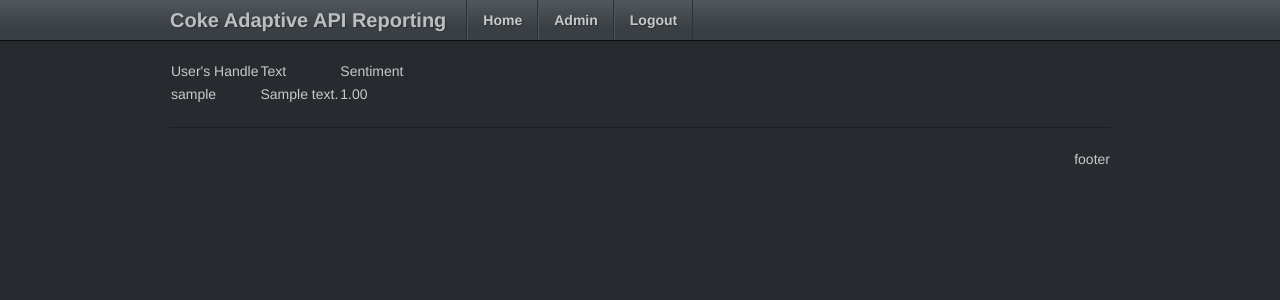
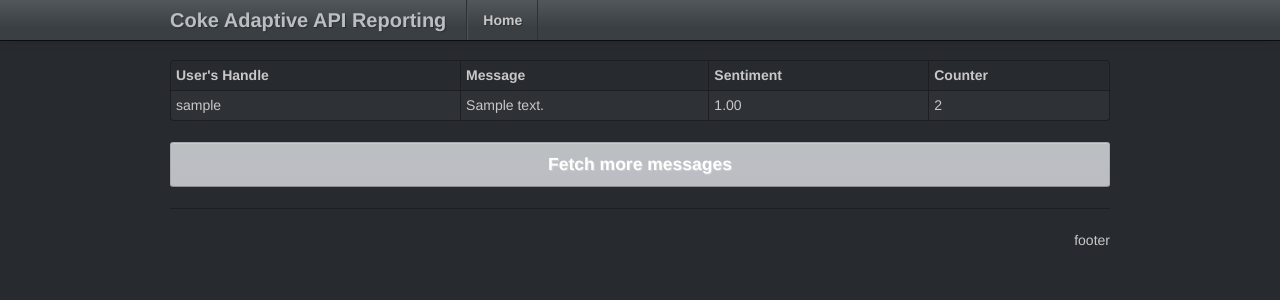
Before and after one commit to julzhk/adaptive_api, a Django app: page /coke_list/ in a window 1280 px wide. Shown: the top 300 px of the page. Run offline with Django 3.2, Linux system fonts and the light colour scheme; tables that the repository leaves empty hold one stand-in row (values such as "Sample post"); a database or web service that is not in the repository returns one stand-in record (values such as "Sample title"); data that the repository does not hold is empty; parts of the project's set-up code (start-up, migrations or seed data) failed here and were passed over; some libraries are stand-ins or nearby versions.

Commit message:
create the home page & rename the listings page

```diff
--- a/adaptive/urls.py
+++ b/adaptive/urls.py
@@ -1,7 +1,6 @@
 from django.conf import settings
 from django.conf.urls import patterns, include, url
-from message_api.views import index
-# Uncomment the next two lines to enable the admin:
+from message_api.views import index, coke_list
 from django.contrib import admin
 admin.autodiscover()
 
@@ -15,9 +14,9 @@ urlpatterns = patterns('',
 
     # Uncomment the next line to enable the admin:
     url(r'^admin/', include(admin.site.urls)),
+    url(r'^coke_list/', coke_list, name='coke_list_page'),
     url(r'', index, name='index'),
 )
-
 
 if settings.DEBUG:
     urlpatterns += patterns('django.contrib.staticfiles.views',
--- a/message_api/views.py
+++ b/message_api/views.py
@@ -8,11 +8,18 @@ from django.http import HttpResponseRedirect
 from message_api.models import Message
 
 def index(request):
-        allmessages = Message.objects.all().order_by('-sentiment')
-        return render_to_response(
-                'message_api/index.html',
-                RequestContext(request,
-                               {
-                                   'allmessages':allmessages
-                               }
-                ))
+    return render_to_response(
+            'message_api/index.html',
+            RequestContext(request,{}))
+
+
+def coke_list(request):
+    Message.populate_from_api()
+    allmessages = Message.objects.all().order_by('-sentiment')
+    return render_to_response(
+            'message_api/coke_list.html',
+            RequestContext(request,
+               {
+                   'allmessages':allmessages
+               }
+            ))
--- a/templates/message_api/base.html
+++ b/templates/message_api/base.html
@@ -16,7 +16,7 @@
     <script src="//html5shim.googlecode.com/svn/trunk/html5.js"></script>
     <![endif]-->
     <script src="//ajax.googleapis.com/ajax/libs/jquery/1.9.0/jquery.min.js"></script>
-    <link rel="stylesheet" href="static/adaptive/bootstrap_theme.css" />
+    <link rel="stylesheet" href="/static/adaptive/bootstrap_theme.css" />
     {% bootstrap_javascript_tag %}
     {% block extra_head %}{% endblock %}
 </head>
@@ -29,16 +29,6 @@
             <a class="brand" href="/">Coke Adaptive API Reporting</a>
             <ul class="nav">
                 <li><a href="url index %}" class="">Home</a></li>
-                <li><a href="/admin">Admin</a></li>
-                <li><a href="url nuke %}">Logout</a></li>
-                <li class="dropdown">
-                    {#                    <a href="#" class="dropdown-toggle" data-toggle="dropdown">Forms<b class="caret"></b></a>#}
-                    {#                    <ul class="dropdown-menu">#}
-                    {#                        <li><a class="nav" href="url demo_app.views.demo_form %}?layout=vertical">Vertical</a></li>#}
-                    {#                        <li><a href="url demo_app.views.demo_form %}?layout=horizontal">Horizontal</a></li>#}
-                    {#                        <li><a href=" url demo_app.views.demo_form_inline %}?layout=inline">Inline</a></li>#}
-                    {#                        <li><a href=" url demo_app.views.demo_form_inline %}?layout=search">Search</a></li>#}
-                    {#                        <li><a href=" url demo_app.views.demo_form_with_template %}?layout=horizontal">Using template</a></li>#}
             </ul>
             </li>
             </ul>
@@ -51,6 +41,11 @@
     {% bootstrap_messages %}
 
     {% block content %}Empty page{% endblock %}
+    <button class="btn btn-large btn-block btn-primary" type="button">
+        <a href="{% url 'coke_list_page' %}">
+            Fetch more messages
+        </a>
+    </button>
     {% block footer %}{% endblock %}
     <p><hr></p>
 
--- /dev/null
+++ b/templates/message_api/coke_list.html
@@ -0,0 +1,43 @@
+{% extends 'message_api/base.html' %}
+
+{% block content %}
+    <table class="table table-striped table-bordered table-condensed" >
+    <thead>
+    <tr>
+        <th>
+            User&apos;s Handle
+        </th>
+        <th>
+            Message
+        </th>
+        <th>
+            Sentiment
+        </th>
+        <th>
+            Counter
+        </th>
+    </tr>
+    </thead>
+    <tbody>
+    {% for message in allmessages %}
+        <tr {% if message.is_target_message %}
+                    style="color: red;
+                    background-color: darkslategray;"
+                {% endif %} >
+            <td>
+             {{ message.user_handle }}
+            </td>
+            <td>
+                {{ message.message }}
+            </td>
+            <td>
+                {{ message.sentiment }}
+            </td>
+            <td>
+                {{ message.times_seen}}
+            </td>
+        </tr>
+    {% endfor %}
+    </tbody>
+    </table>
+{% endblock %}
--- a/templates/message_api/index.html
+++ b/templates/message_api/index.html
@@ -1,38 +1,8 @@
 {% extends 'message_api/base.html' %}
 
 {% block content %}
-    <table>
-    <thead>
-    <tr>
-        <td>
-            User&apos;s Handle
-        </td>
-        <td>
-            Text
-        </td>
-        <td>
-            Sentiment
-        </td>
-    </tr>
-    </thead>
-    <tbody>
-    {% for message in allmessages %}
-        <tr>
-            <td>
-             {{ message.user_handle }}
-            </td>
-            <td>
-                    <span {% if message.is_target_message %}
-                            style="background-color: red;"
-                    {% endif %} >
-                {{ message.message }}
-                </span>
-            </td>
-            <td>
-                {{ message.sentiment }}
-            </td>
-        </tr>
-    {% endfor %}
-    </tbody>
-    </table>
+    <h1>
+    Messages about Coke
+    </h1>
+
 {% endblock %}
```
